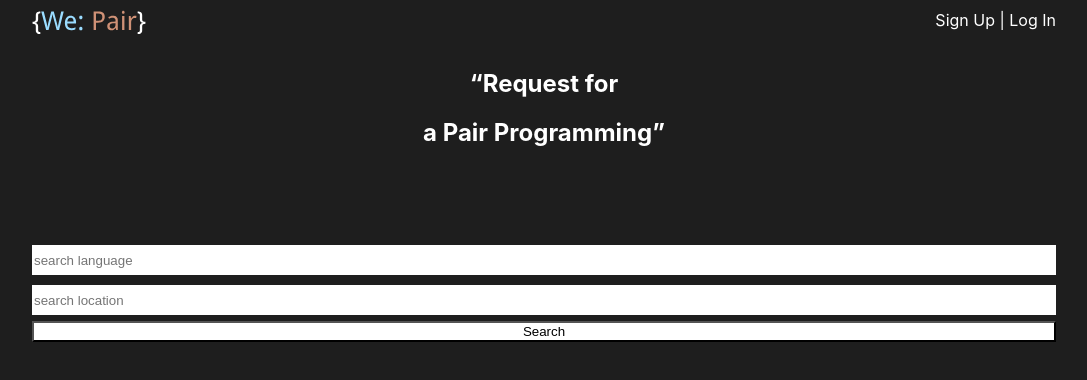
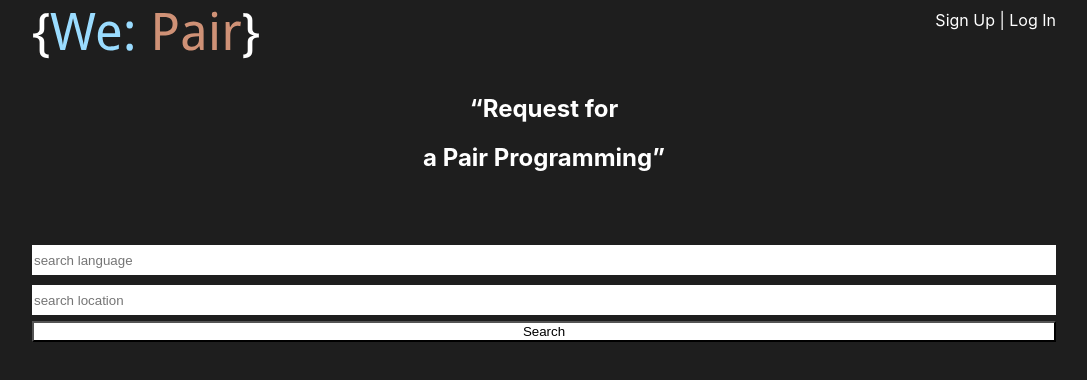
Before and after one commit to kodiri/we-pair, a React (Create React App) app: page / in a window 1280 px wide. Shown: the top 380 px of the page, without its empty margins (96-1183 px from the left). Built offline with nearby package versions, Linux system fonts and the light colour scheme.

Commit message:
change the logo size for the web-page

```diff
--- a/src/frontend/components/Header/Header.css
+++ b/src/frontend/components/Header/Header.css
@@ -62,6 +62,10 @@
       margin: 0 auto;
     }
 
+    .logo-img {
+      height: 50px;
+    }
+
     .signing {
       font-size: 20px;
       text-align: right;
```
